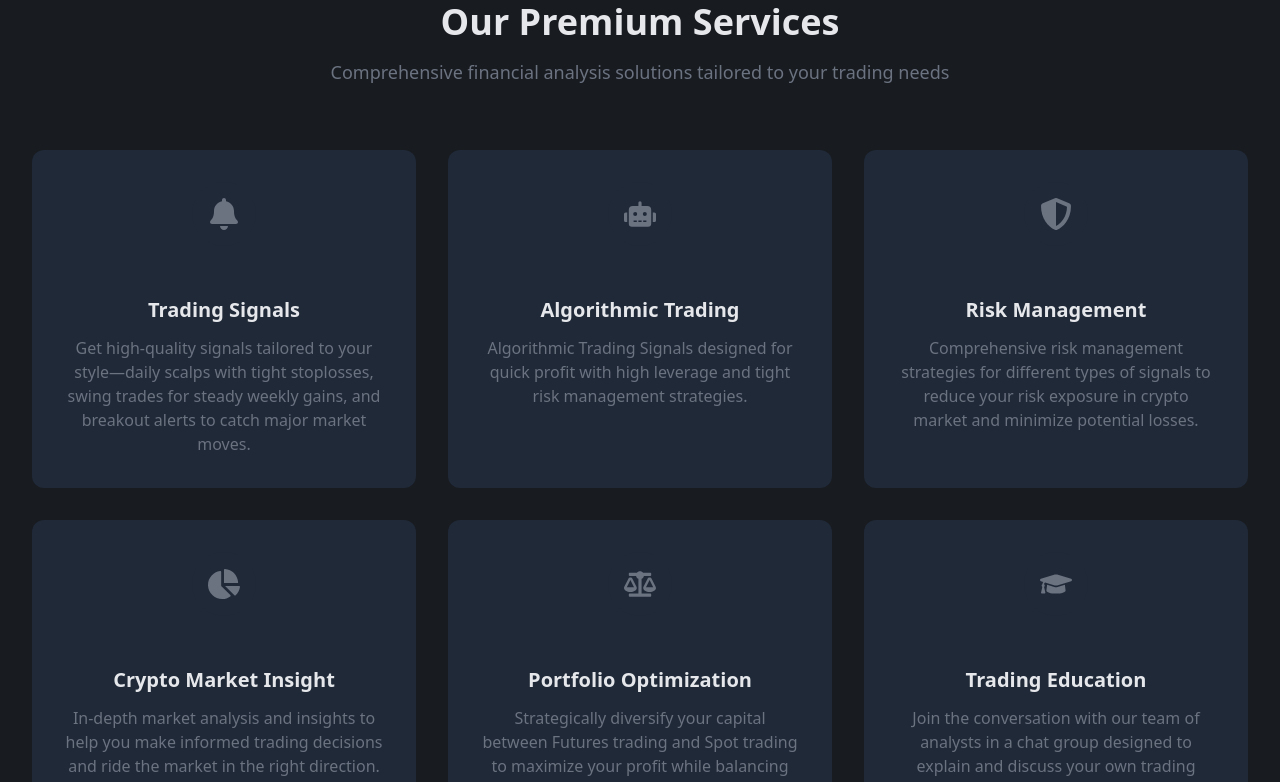
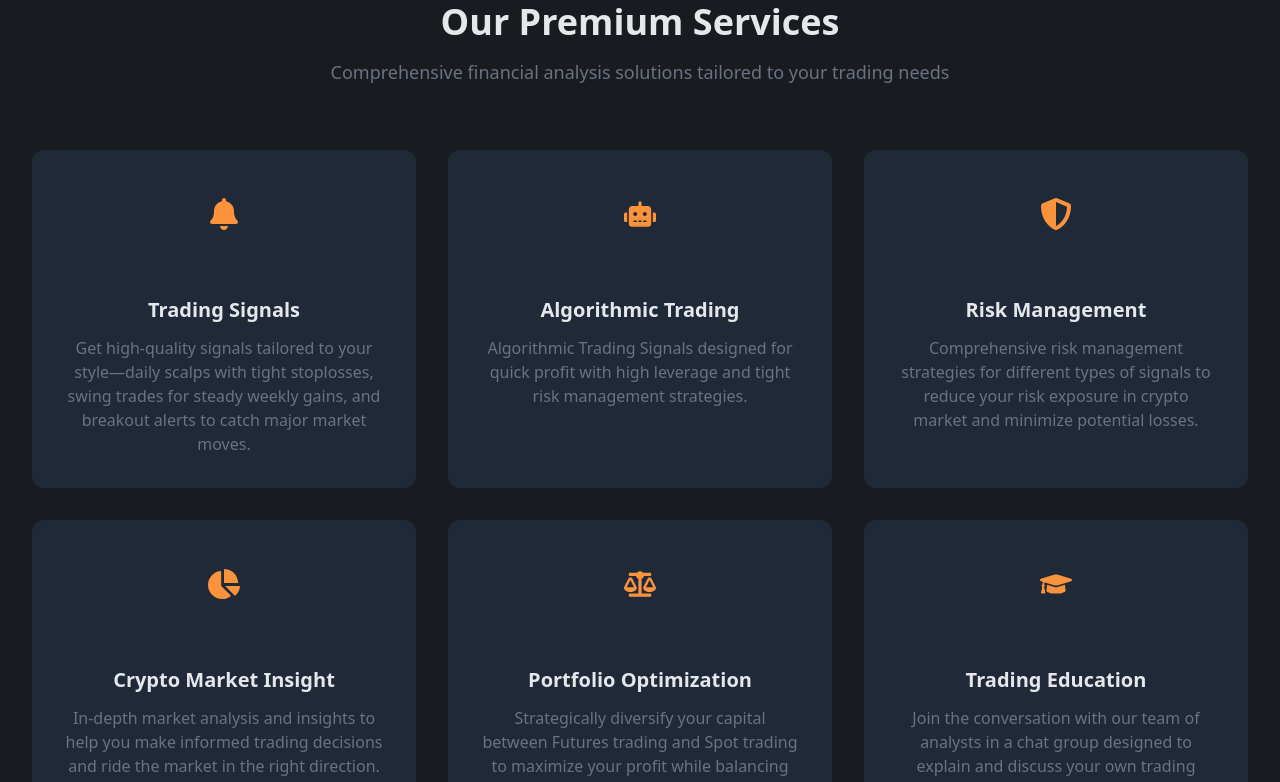
Before and after one commit to thewitcher745/can-website-2, a Next.js app: page / in a window 1280 px wide. Shown: the part 702-1484 px from the top of the page. Built offline with nearby package versions, Linux system fonts and the light colour scheme.

Commit message:
FIX: Fixed Services section icons colors

```diff
--- a/src/components/ServicesSection.tsx
+++ b/src/components/ServicesSection.tsx
@@ -10,32 +10,32 @@ import {
 
 const services = [
   {
-    icon: <FaBell className="w-8 h-8 text-text-muted" />,
+    icon: <FaBell className="w-8 h-8 text-primary" />,
     title: "Trading Signals",
     desc: "Get high-quality signals tailored to your style—daily scalps with tight stoplosses, swing trades for steady weekly gains, and breakout alerts to catch major market moves.",
   },
   {
-    icon: <FaRobot className="w-8 h-8 text-text-muted" />,
+    icon: <FaRobot className="w-8 h-8 text-primary" />,
     title: "Algorithmic Trading",
     desc: "Algorithmic Trading Signals designed for quick profit with high leverage and tight risk management strategies.",
   },
   {
-    icon: <FaShieldAlt className="w-8 h-8 text-text-muted" />,
+    icon: <FaShieldAlt className="w-8 h-8 text-primary" />,
     title: "Risk Management",
     desc: "Comprehensive risk management strategies for different types of signals to reduce your risk exposure in crypto market and minimize potential losses.",
   },
   {
-    icon: <FaChartPie className="w-8 h-8 text-text-muted" />,
+    icon: <FaChartPie className="w-8 h-8 text-primary" />,
     title: "Crypto Market Insight",
     desc: "In-depth market analysis and insights to help you make informed trading decisions and ride the market in the right direction.",
   },
   {
-    icon: <FaBalanceScale className="w-8 h-8 text-text-muted" />,
+    icon: <FaBalanceScale className="w-8 h-8 text-primary" />,
     title: "Portfolio Optimization",
     desc: "Strategically diversify your capital between Futures trading and Spot trading to maximize your profit while balancing risk.",
   },
   {
-    icon: <FaGraduationCap className="w-8 h-8 text-text-muted" />,
+    icon: <FaGraduationCap className="w-8 h-8 text-primary" />,
     title: "Trading Education",
     desc: "Join the conversation with our team of analysts in a chat group designed to explain and discuss your own trading setups and analysis.",
   },
```
